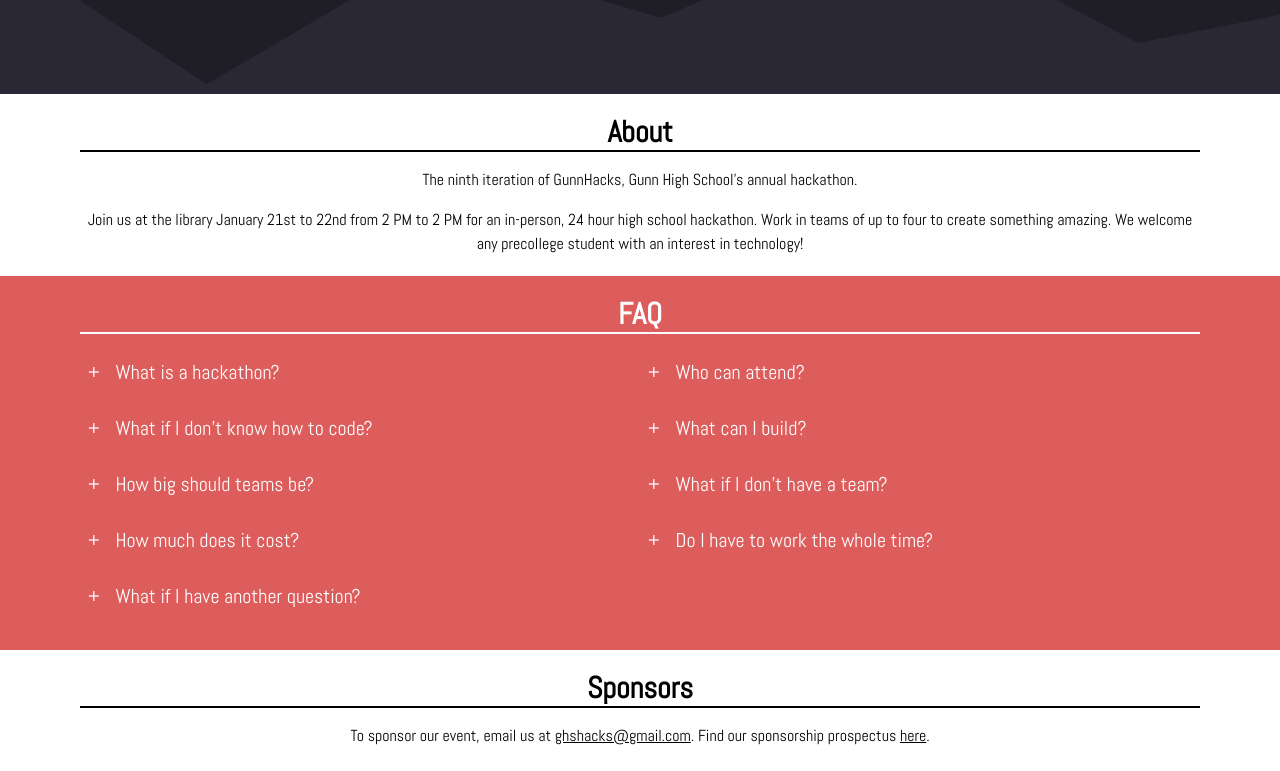
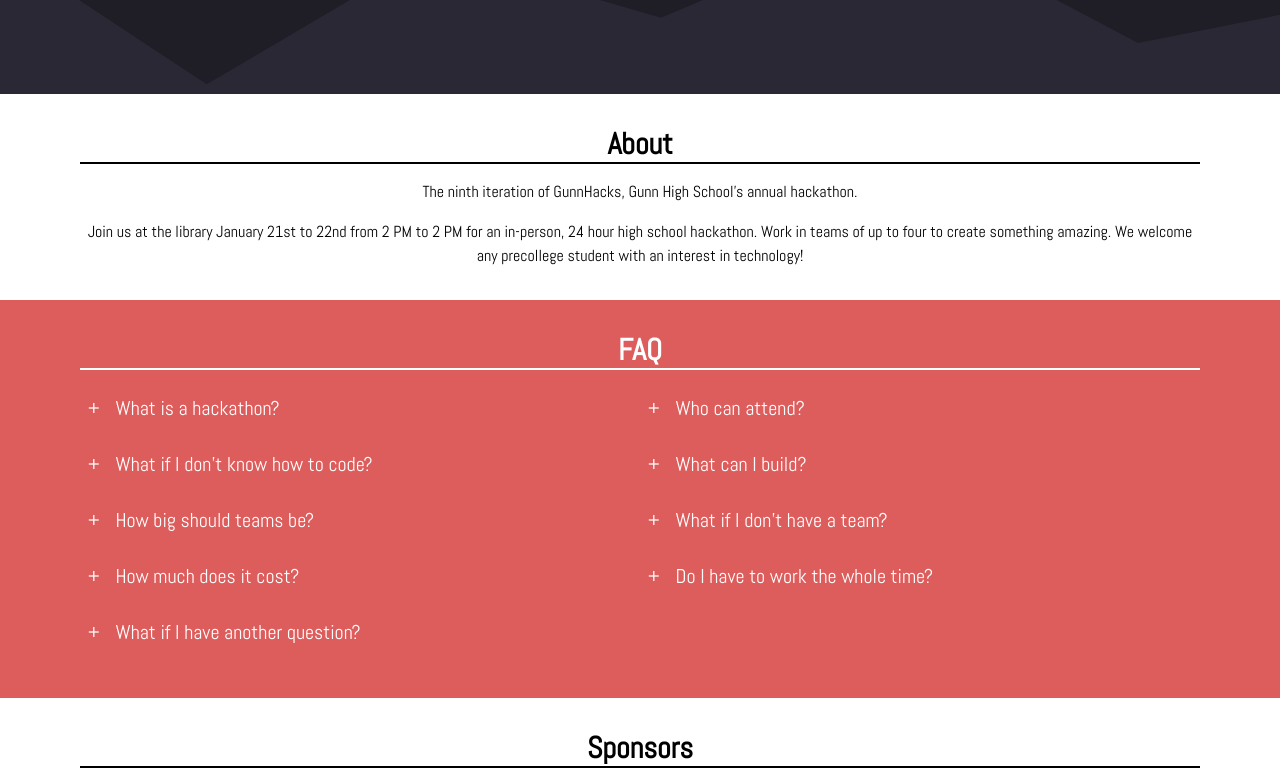
Before and after one commit to united-computations/GunnHacks9.0, a Next.js app: page / in a window 1280 px wide. Shown: the part 706-1477 px from the top of the page. Built offline with nearby package versions, Linux system fonts and the light colour scheme.

Commit message:
Increase section spacing, update README

```diff
--- a/components/Section.tsx
+++ b/components/Section.tsx
@@ -7,7 +7,7 @@
 
     return (
         <section id={id} className={"font-['Abel'] text-center " + (red ? 'text-white bg-theme' : 'bg-white')}>
-            <div className="container py-5">
+            <div className="container py-8">
                 {title && (
                     <h2 className="text-center text-3xl font-bold border-b-2 border-current mb-4">
                         {title}
```
Also changed, not shown: 1 other file (tests, documents, lock files or other folders).
